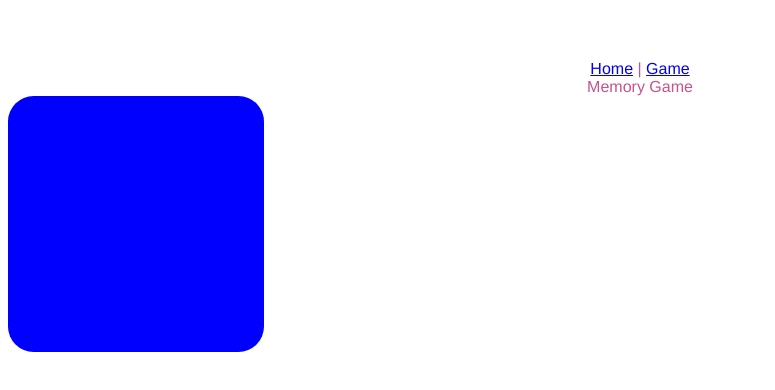
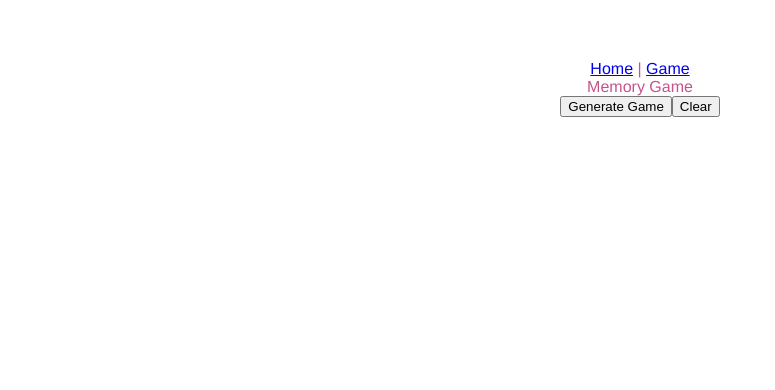
Before and after one commit to julienvanroy/naufrages-prototype-memory, a Vue app: page /game in a window 1280 px wide. Shown: the top 390 px of the page, without its empty margins (0-775 px from the left). Built offline with nearby package versions, Linux system fonts and the light colour scheme.

Commit message:
feat: generate Game

```diff
--- a/src/pages/GamePage.vue
+++ b/src/pages/GamePage.vue
@@ -1,10 +1,17 @@
 <template>
   <div>Memory Game</div>
-  <TheCard color="blue"/>
+  <div class="flex">
+    <button @click="generateGame">Generate Game</button>
+    <button @click="clear">Clear</button>
+  </div>
+  <div class="flex">
+    <TheCard v-for="(card, index) in cards" :key="index" :color="card.color" :is-reveal="card.isReveal" @click="() => card.isReveal = true"/>
+  </div>
 </template>
 
 <script>
 import TheCard from "@/components/game/TheCard";
+import {shuffle} from "@/utils";
 
 export default {
   name: 'GamePage',
@@ -30,5 +37,45 @@ export default {
     }
   },
   components: {TheCard},
+  methods: {
+    generateGame() {
+      const length = this.players.length
+
+      // push neutral cards
+      this.pushCards(length, 'grey')
+
+      // push player cards
+      this.players.map(player => {
+        this.pushCards(length, player.color)
+      })
+
+      shuffle(this.cards)
+    },
+    pushCards(number, color) {
+      for(let i = 0; i < number; i++) {
+        const card = {
+          color: color,
+          isReveal: false
+        }
+        this.cards.push(card)
+      }
+    },
+    clear() {
+      this.cards = []
+    }
+  }
 }
 </script>
+
+<style lang="scss" scoped>
+.flex {
+  display: flex;
+  flex-wrap: wrap;
+  margin: auto;
+  justify-content: center;
+
+  > div {
+    margin: 1rem;
+  }
+}
+</style>
--- /dev/null
+++ b/src/utils/index.js
@@ -0,0 +1 @@
+export {shuffle} from "@/utils/shuffle";
--- /dev/null
+++ b/src/utils/shuffle.js
@@ -0,0 +1,10 @@
+export function shuffle(a) {
+    let j, x, i;
+    for (i = a.length - 1; i > 0; i--) {
+        j = Math.floor(Math.random() * (i + 1));
+        x = a[i];
+        a[i] = a[j];
+        a[j] = x;
+    }
+    return a;
+}
```
